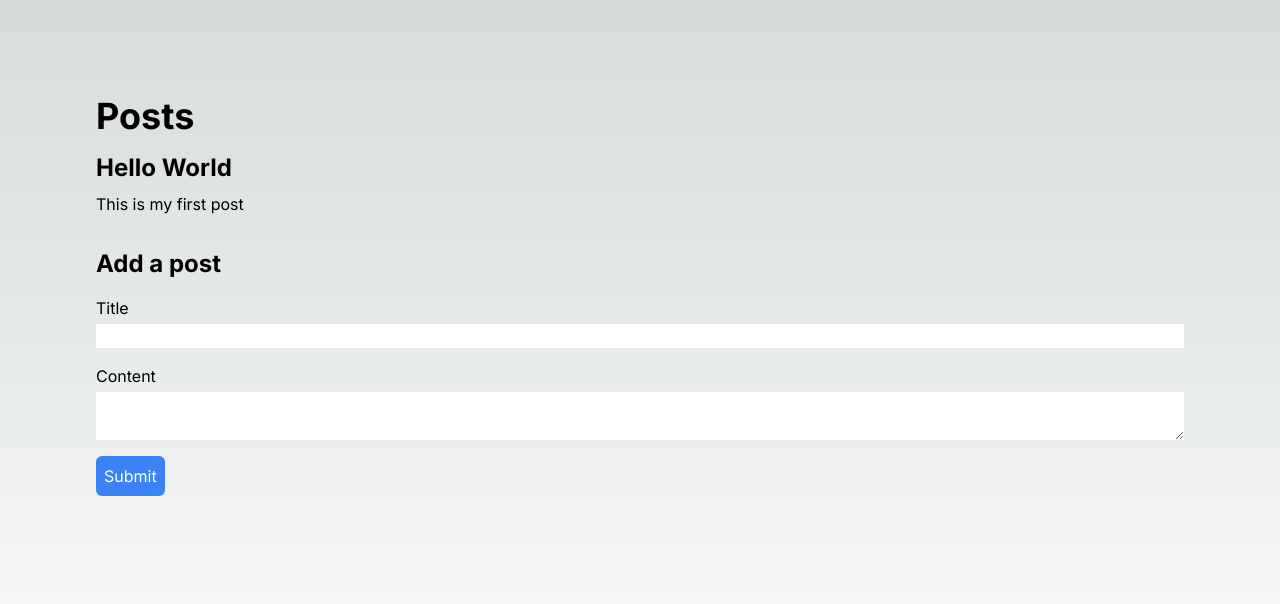
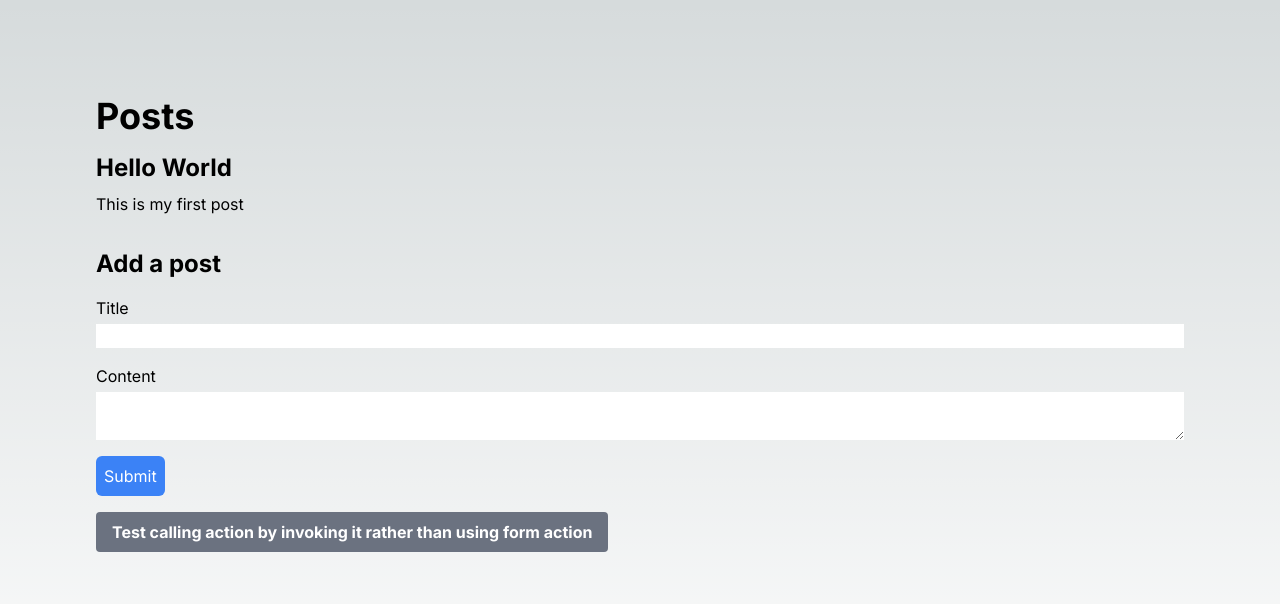
Before and after one commit to KATT/app-dir-play, a Next.js app: page / in a window 1280 px wide. Shown: the top 604 px of the page. Built offline with nearby package versions, Linux system fonts and the light colour scheme.

Commit message:
not sure what this is

```diff
--- a/src/app/Form.tsx
+++ b/src/app/Form.tsx
@@ -2,6 +2,10 @@
 
 import { twMerge } from "tailwind-merge";
 import { experimental_useFormStatus } from "react-dom";
+import { useEffect, useRef } from "react";
+import { revalidatePath } from "next/cache";
+import { useRouter } from "next/navigation";
+import { useAction } from "./useAction";
 
 type Overwrite<T, U> = Pick<T, Exclude<keyof T, keyof U>> & U;
 
@@ -16,6 +20,7 @@ export function SubmitButton(props: SubmitButtonProps) {
   const formStatus = experimental_useFormStatus();
 
   const { pendingProps, ...other } = props;
+
   return (
     <button
       {...other}
@@ -33,14 +38,43 @@ export function Form(
   props: Overwrite<
     JSX.IntrinsicElements["form"],
     {
-      action: (fn: FormData) => unknown;
+      action: (fn: FormData) => Promise<unknown>;
       method?: "POST";
     }
   >,
 ) {
+  const router = useRouter();
+  const ref = useRef<HTMLFormElement>(null);
+
+  const action = useAction(props.action, {
+    onSuccess(data) {
+      alert("onSuccess:" + JSON.stringify(data, null, 4));
+      router.refresh();
+    },
+    onError(data) {
+      alert("onError:" + JSON.stringify(data, null, 4));
+    },
+  });
   return (
-    <form {...props} action={props.action} method='POST'>
-      {props.children}
-    </form>
+    <>
+      <form {...props} action={props.action} method='POST' ref={ref}>
+        {props.children}
+      </form>
+
+      <button
+        type='button'
+        className={twMerge(
+          "bg-gray-500 hover:bg-gray-700 text-white font-bold py-2 px-4 rounded",
+          action.status === "pending" &&
+            "bg-gray-400 text-gray-500 cursor-not-allowed",
+        )}
+        onClick={() => {
+          action.mutate(new FormData(ref.current!));
+        }}
+        disabled={action.status === "pending"}
+      >
+        Test calling action by invoking it rather than using form action
+      </button>
+    </>
   );
 }
--- a/src/app/page.tsx
+++ b/src/app/page.tsx
@@ -18,7 +18,11 @@ async function addPost(formData: FormData) {
   await new Promise((resolve) => setTimeout(resolve, 1000));
 
   if (!title || !content) {
-    throw new Error("Title and content are required");
+    return {
+      status: 400,
+      error: "Title and content are required",
+    };
+    // throw new Error("Title and content are required");
   }
 
   posts.push({ id: Math.random(), title, content });
--- /dev/null
+++ b/src/app/useAction.tsx
@@ -0,0 +1,56 @@
+"use client";
+import { useCallback, useMemo, useRef, useState } from "react";
+
+export function useAction<TAction extends (...args: any[]) => Promise<any>>(
+  action: TAction,
+  opts?: {
+    onSuccess?: (data: Awaited<ReturnType<TAction>>) => void;
+    onError?: (error: unknown) => void;
+  },
+) {
+  const [state, setState] = useState<
+    | { status: "idle" }
+    | {
+        status: "pending";
+      }
+    | {
+        status: "error";
+        error: unknown;
+      }
+    | {
+        status: "success";
+        data: unknown;
+      }
+  >({
+    status: "idle",
+  });
+
+  const optsRef = useRef(opts);
+  optsRef.current = opts;
+
+  const mutate = useCallback(
+    (...args: Parameters<TAction>) => {
+      if (state.status === "pending") {
+        return;
+      }
+      setState({ status: "pending" });
+      action(...args)
+        .then((data) => {
+          optsRef.current?.onSuccess?.(data);
+          setState({ status: "success", data });
+        })
+        .catch((error) => {
+          optsRef.current?.onError?.(error);
+          setState({ status: "error", error });
+        });
+    },
+    [state, action],
+  );
+  return useMemo(
+    () => ({
+      ...state,
+      mutate,
+    }),
+    [state, mutate],
+  );
+}
```
